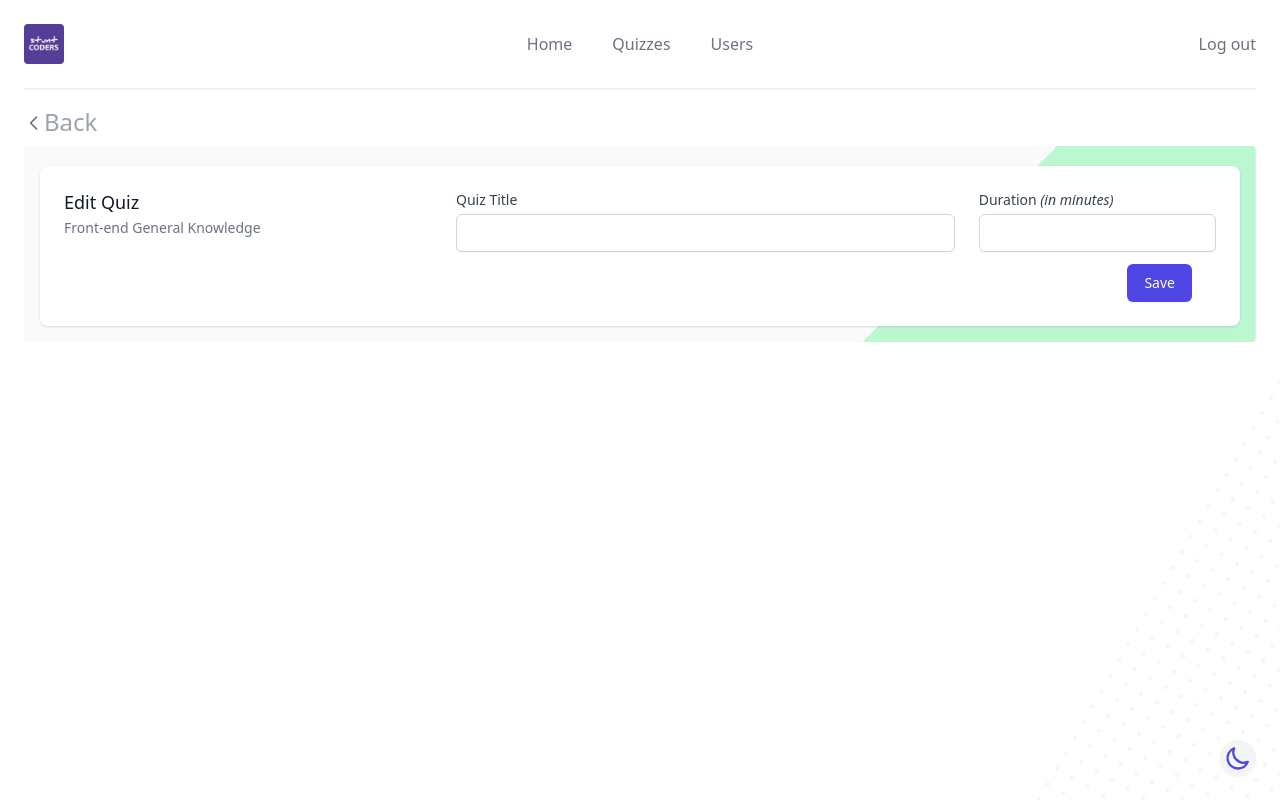
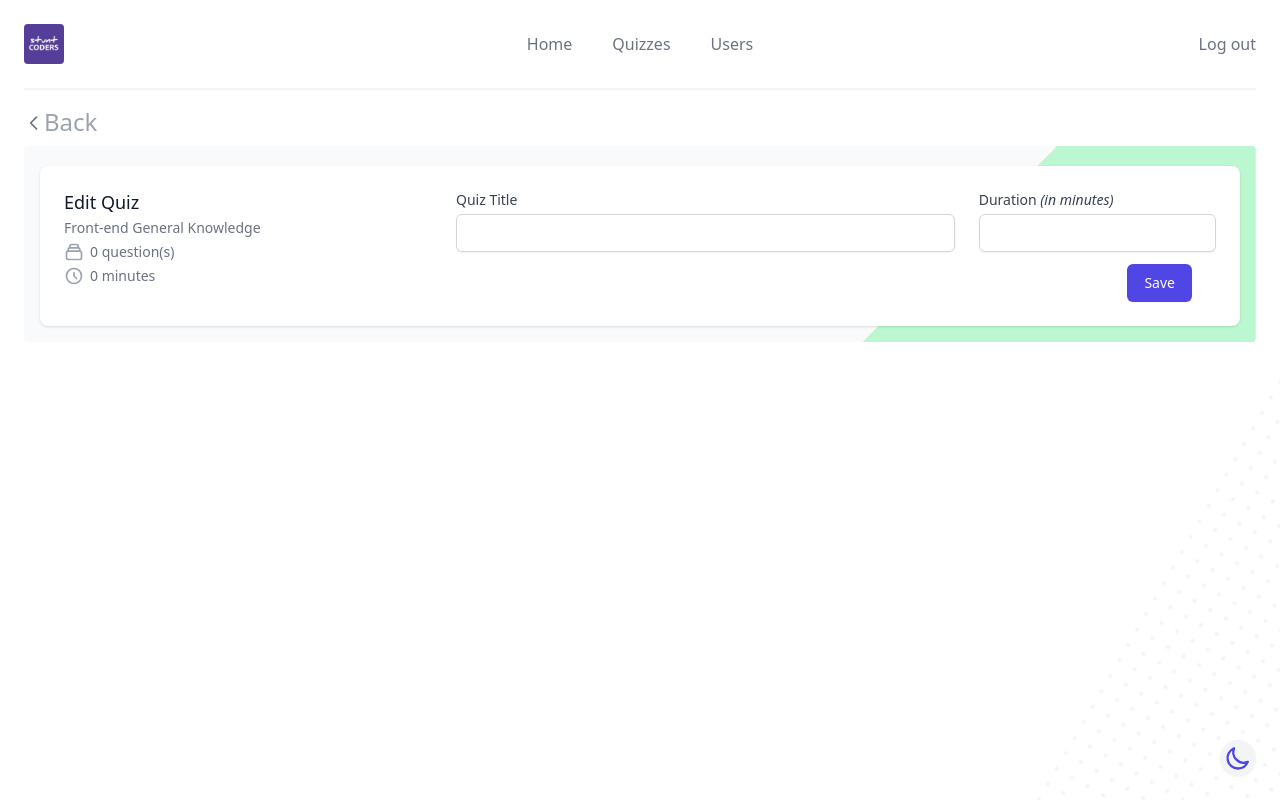
Before and after one commit to stuntcoders/sc_hire_frontend, a React (Create React App) app: page /admin/quizzes/1 in a window 1280 px wide. Built offline with nearby package versions, Linux system fonts and the light colour scheme.

Commit message:
Update quiz form component with icons/text for quiz duration/question number

```diff
--- a/src/components/admin/quizzes/QuizForm.js
+++ b/src/components/admin/quizzes/QuizForm.js
@@ -1,6 +1,7 @@
 import { useState } from "react"
 
 import { ReactComponent as PolygonRight } from "../../../assets/shapes/polygon_right.svg"
+import { CollectionIcon, ClockIcon } from "@heroicons/react/outline"
 
 import Question from "./Question"
 
@@ -29,6 +30,20 @@ export default function QuizForm({ quiz }) {
               { quiz.id ? "Edit" : "Create"} Quiz
             </h3>
             <p className="mt-1 text-sm text-gray-500">{quiz.title}</p>
+            <div className="space-y-1 mt-1">
+              <div className="flex items-center text-sm text-gray-500">
+                <CollectionIcon className="flex-shrink-0 mr-1.5 h-5 w-5 text-gray-400" aria-hidden="true" />
+                <span className="font-light">
+                  {questionList.length} question(s)
+                </span>
+              </div>
+              <div className="flex items-center text-sm text-gray-500">
+                <ClockIcon className="flex-shrink-0 mr-1.5 h-5 w-5 text-gray-400" aria-hidden="true" />
+                <span className="font-light">
+                  {questionList.length * 5} minutes
+                </span>
+              </div>
+            </div>
           </div>
           <div className="mt-5 md:mt-0 md:col-span-2">
             <form action="#" method="POST">
```
